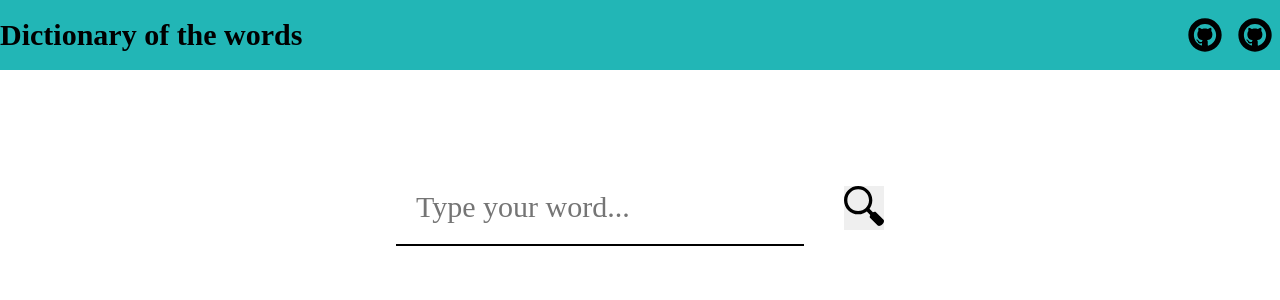
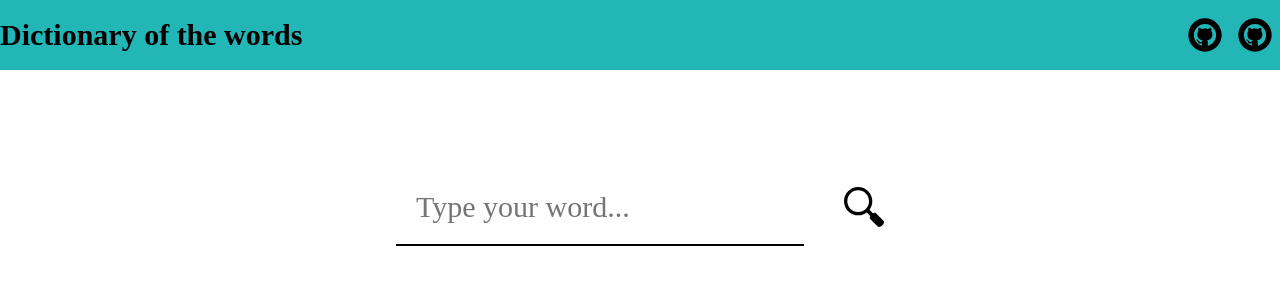
Before and after one commit to MEDOYED/dictionary-of-word, a React (Vite) app: page / in a window 1280 px wide. Shown: the top 300 px of the page. Built offline with nearby package versions, Linux system fonts and the light colour scheme.

Commit message:
bug fixed | removed the extra gray background from the button

```diff
--- a/src/main.css
+++ b/src/main.css
@@ -68,6 +68,11 @@ input::-ms-clear {
 }
 
 button {
+  padding: 0;
+  border: none;
+  font: inherit;
+  color: inherit;
+  background-color: transparent;
   cursor: pointer;
 }
 
```
